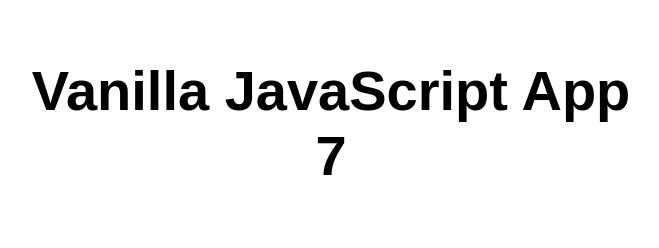
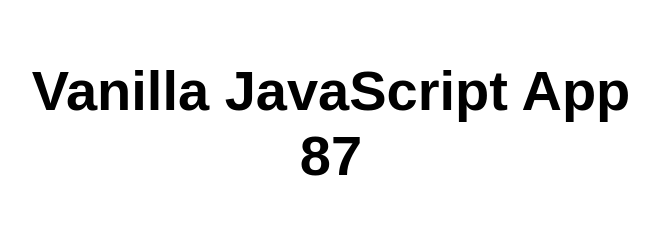
Before and after one commit to thomasgauvin/swa-vanilla-basic, a website: page src/index.html in a window 1280 px wide. Shown: the whole page, without its empty margins (309-968 px from the left). Drawn offline with Linux system fonts and the light colour scheme.

Commit message:
Update index.html

```diff
--- a/src/index.html
+++ b/src/index.html
@@ -10,7 +10,7 @@
 
 <body>
   <main>
-    <h1>Vanilla JavaScript App 7</h1>
+    <h1>Vanilla JavaScript App 87</h1>
   </main>
 </body>
 
```
